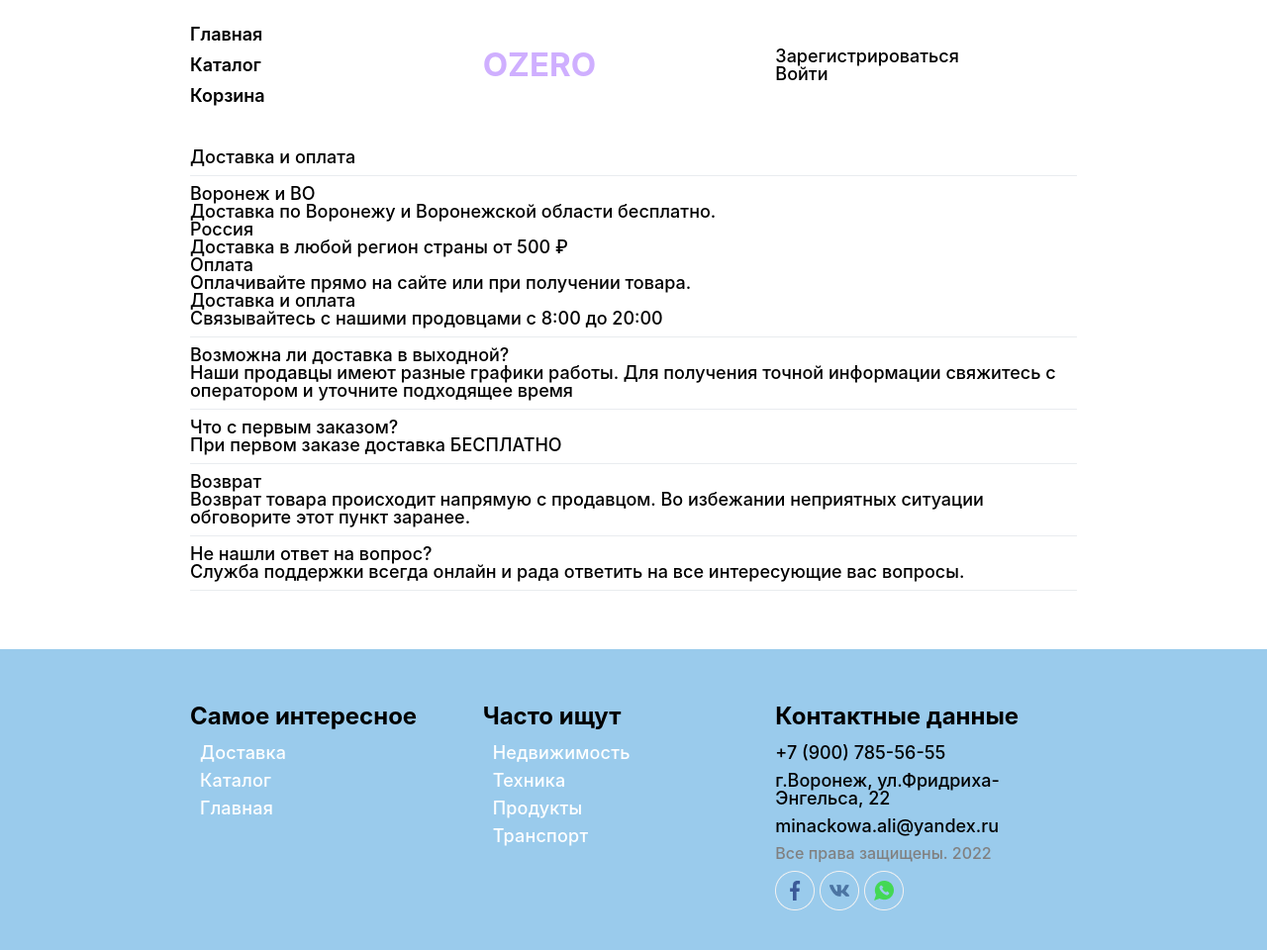
After one commit to AlikaMinakova/Ozero, a Flask app: page /drive in a window 1280 px wide. The commit adds this page. Shown: the whole page at 99% size. Run offline with Flask 2, Linux system fonts and the light colour scheme; some libraries are stand-ins or nearby versions.

Commit message:
add_drive_page

```diff
--- a/main.py
+++ b/main.py
@@ -51,6 +51,11 @@ def index():
     db_sess = db_session.create_session()
     products = db_sess.query(Products).filter((Products.is_private != True))
     return render_template('index.html', products=products[:4], new=products[-4:])
+
+
+@app.route('/drive')  # страница доставки
+def drive():
+    return render_template('drive.html')
 
 
 @app.route('/info/<string:category>', methods=['GET', 'POST'])  # каталог
--- a/templates/base.html
+++ b/templates/base.html
@@ -105,7 +105,7 @@
                     <div class="footer__label">Самое интересное</div>
                     <div class="footer__menu menu-footer">
                         <ul class="menu-footer__list">
-                            <li class="menu-footer__item"><a href="/" class="menu-footer__link">Доставка</a></li>
+                            <li class="menu-footer__item"><a href="/drive" class="menu-footer__link">Доставка</a></li>
                             <li class="menu-footer__item"><a href="/info/all" class="menu-footer__link">Каталог</a></li>
                             <li class="menu-footer__item"><a href="/" class="menu-footer__link">Главная</a></li>
                         </ul>
--- /dev/null
+++ b/templates/drive.html
@@ -0,0 +1,76 @@
+{% extends "base.html" %}
+
+{% block content %}
+<div class="_container">
+    <section class="page__exersise exersise">
+        <div class="exersise__body">
+            <div class="drive_title">
+                Доставка и оплата
+            </div>
+            <div class="dropdown-divider"></div>
+            <div class="exersise__body_drive">
+                <div class="nav_min">
+                    <div class="drive_block">
+                        <div class="drive_title">Воронеж и ВО</div>
+                        <div>Доставка по Воронежу и Воронежской области бесплатно.</div>
+                    </div>
+                    <div class="drive_block">
+                        <div class="drive_title">Россия</div>
+                        <div>Доставка в любой регион страны от 500 ₽</div>
+                    </div>
+                    <div class="drive_block">
+                        <div class="drive_title">Оплата</div>
+                        <div>Оплачивайте прямо на сайте или при получении товара.</div>
+                    </div>
+                </div>
+                <div class="info_drive">
+                    <div class="blok_info_drive">
+                        <div class="drive_title_info">Доставка и оплата</div>
+                        <div>Связывайтесь с нашими продовцами с 8:00 до 20:00</div>
+                    </div>
+                    <div class="dropdown-divider"></div>
+                    <div class="drive_block_info">
+                        <div class="drive_title">Возможна ли доставка в выходной?</div>
+                        <div>Наши продавцы имеют разные графики работы. Для получения точной
+                            информации свяжитесь с оператором и уточните подходящее время</div>
+                    </div>
+                    <div class="dropdown-divider"></div>
+                    <div class="drive_block_info">
+                        <div class="drive_title">Что с первым заказом?</div>
+                        <div>При первом заказе доставка БЕСПЛАТНО</div>
+                    </div>
+                    <div class="dropdown-divider"></div>
+                    <div class="drive_block_info">
+                        <div class="drive_title">Возврат</div>
+                        <div>Возврат товара происходит напрямую с продавцом. Во избежании
+                        неприятных ситуации обговорите этот пункт заранее.</div>
+                    </div>
+                    <div class="dropdown-divider"></div>
+                    <div class="drive_block_info">
+                        <div class="drive_title">Не нашли ответ на вопрос?</div>
+                        <div>Служба поддержки всегда онлайн и рада ответить на все интересующие вас вопросы.</div>
+                    </div>
+                    <div class="dropdown-divider"></div>
+                </div>
+            </div>
+        </div>
+    </section>
+</div>
+{% endblock %}
+
+<!--.exersise__body_pr{
+ display: flex;
+}
+
+.info_about_product{
+max-width: 50%;
+min-width: 50%;
+}
+.pouyt{
+margin-bottom: 20px;
+max-width: 100%}
+
+.choose_param_product{
+margin-left: 10%;
+max-width: 40%;
+}-->
--- a/templates/index.html
+++ b/templates/index.html
@@ -8,7 +8,7 @@
                 <h1 class="main-block__title">Первым покупателям доставка в подарок!</h1>
                 <div class="main-block__text">OZERO - найдётся всё</div>
                 <div class="main-block_buttons">
-                    <a href="/" class="main-block_button_one">Подробнее</a>
+                    <a href="/drive" class="main-block_button_one">Подробнее</a>
                     <a href="/info/all" class="main-block_button_two">Каталог</a>
                 </div>
                 <div class="main-block__image__delivery">
```
